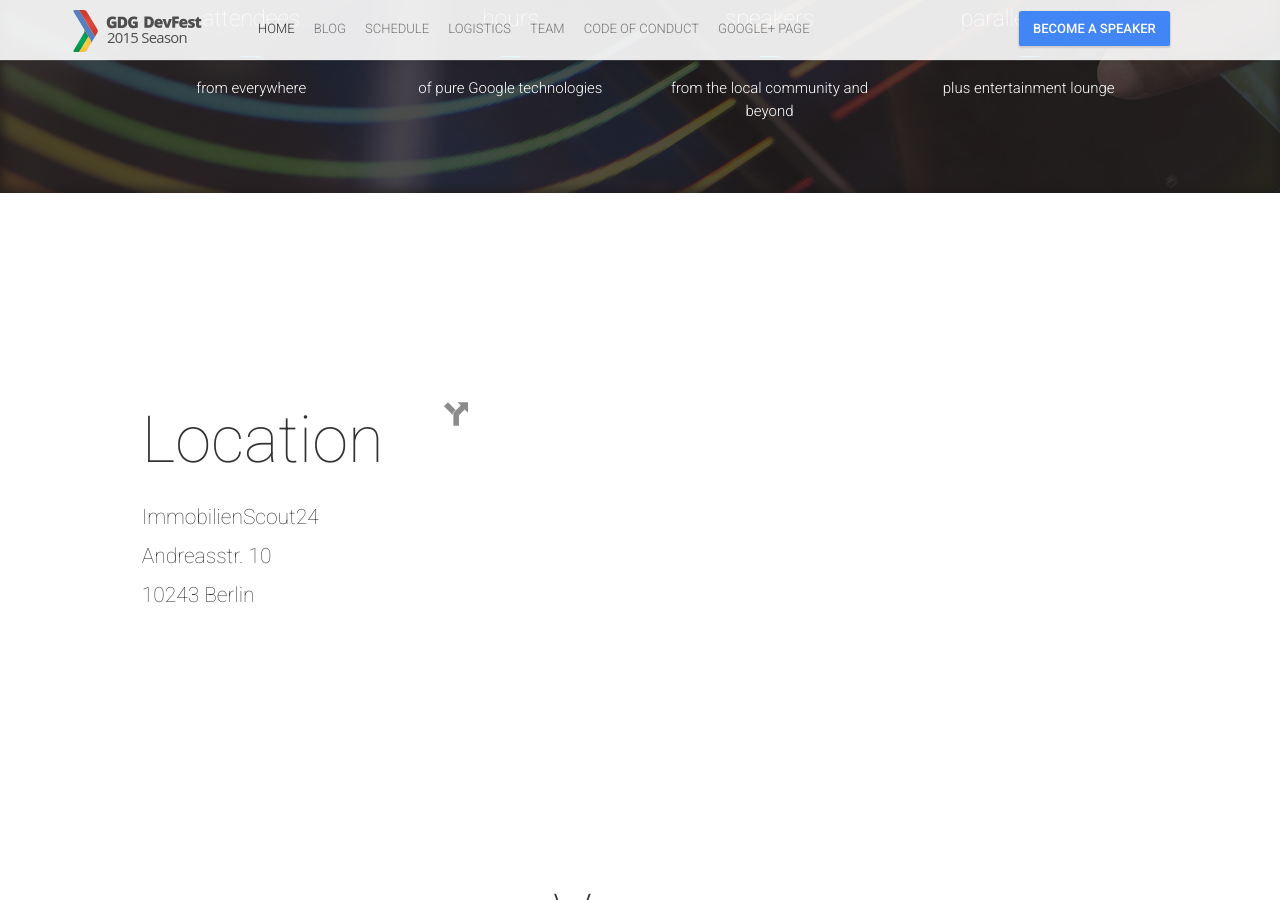
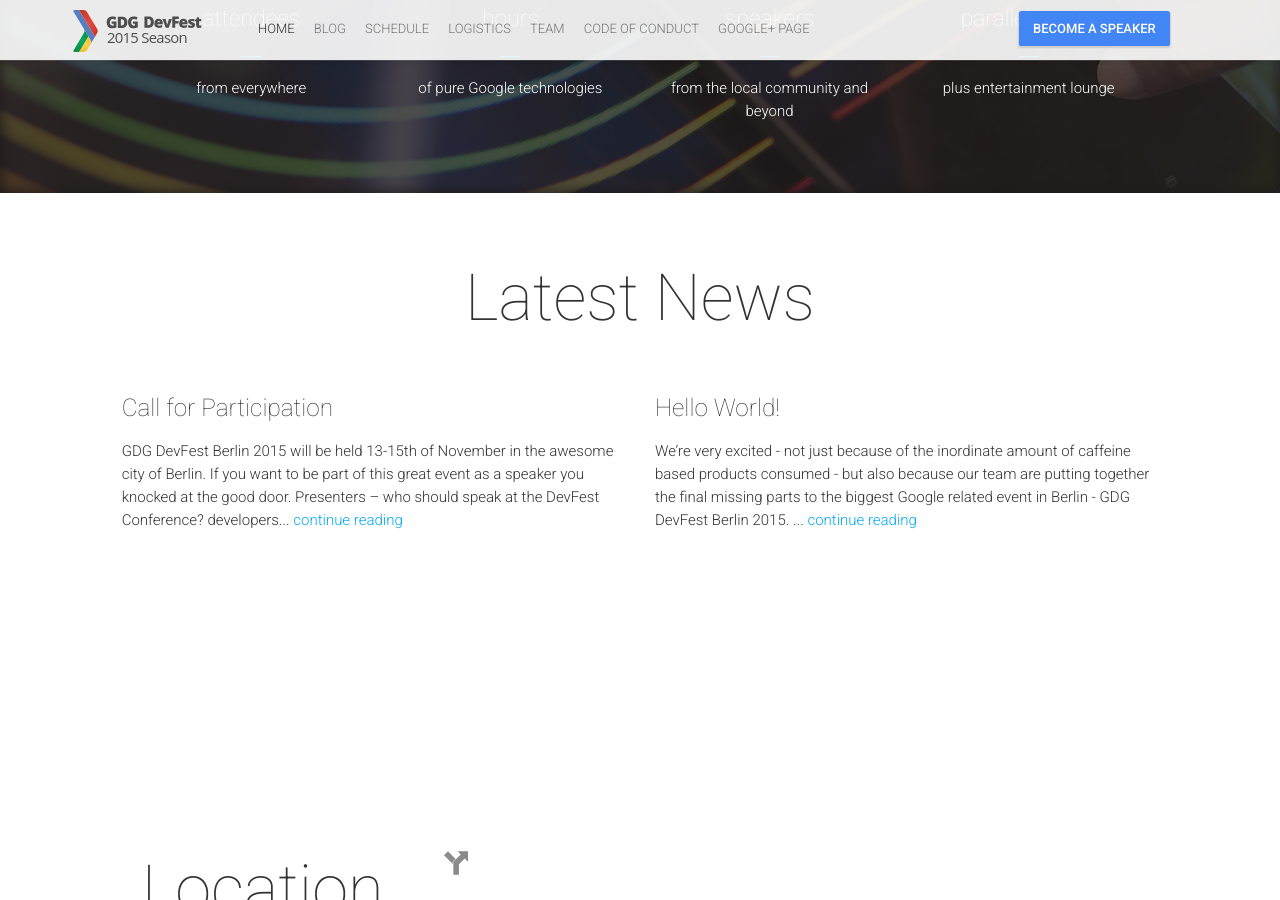
Before and after one commit to devfest-berlin/2015.devfest-berlin.de, a Jekyll site: the page built from index.html, in a window 1280 px wide and 900 px high, scrolled down 1611 px. Built offline with Jekyll 4.4.1, drawn with Linux system fonts in a browser that asks for light colours; nearby versions of some CDN libraries; comment, search, counter and statistics services are not loaded.

Commit message:
fixes typos and activate latest news on start page

```diff
--- a/_config.yml
+++ b/_config.yml
@@ -82,7 +82,7 @@
  - {count: "3", specialCharacter: "", info: "parallel tracks", detail: "plus entertainment lounge"}
 
 # Latest News Block
-latestNewsTitle: "Latest news"
+latestNewsTitle: "Latest News"
 
 # Rockstar Speakers Block
 rockstarSpeakersImage: "rockstar-speakers.jpg"
@@ -198,7 +198,7 @@
    - {permalink: "/cod/", text: "Code of Conduct"}
 
 # Blog
-blogTitle: "Latest news"
+blogTitle: "Latest News"
 blogCommentsEnabled: true
 discusShortName: "devfestBerlin"
 
--- a/_posts/2015-09-18-call-for-participation.markdown
+++ b/_posts/2015-09-18-call-for-participation.markdown
@@ -20,7 +20,7 @@
 
 ##### Android
 
-__Google I/O 2014__
+__Google I/O 2015__
 
 * Material Design
 * New Android Camera API
--- a/index.html
+++ b/index.html
@@ -9,9 +9,9 @@
 
  {% include statistic.html %}
 
-{% comment %}
  {% include latest-news.html %}
 
+{% comment %}
  {% include rockstar-speakers.html %}
 {% endcomment %}
 
```
Also changed, not shown: other parts of _posts/2015-09-18-call-for-participation.markdown (+1 -1 lines).
